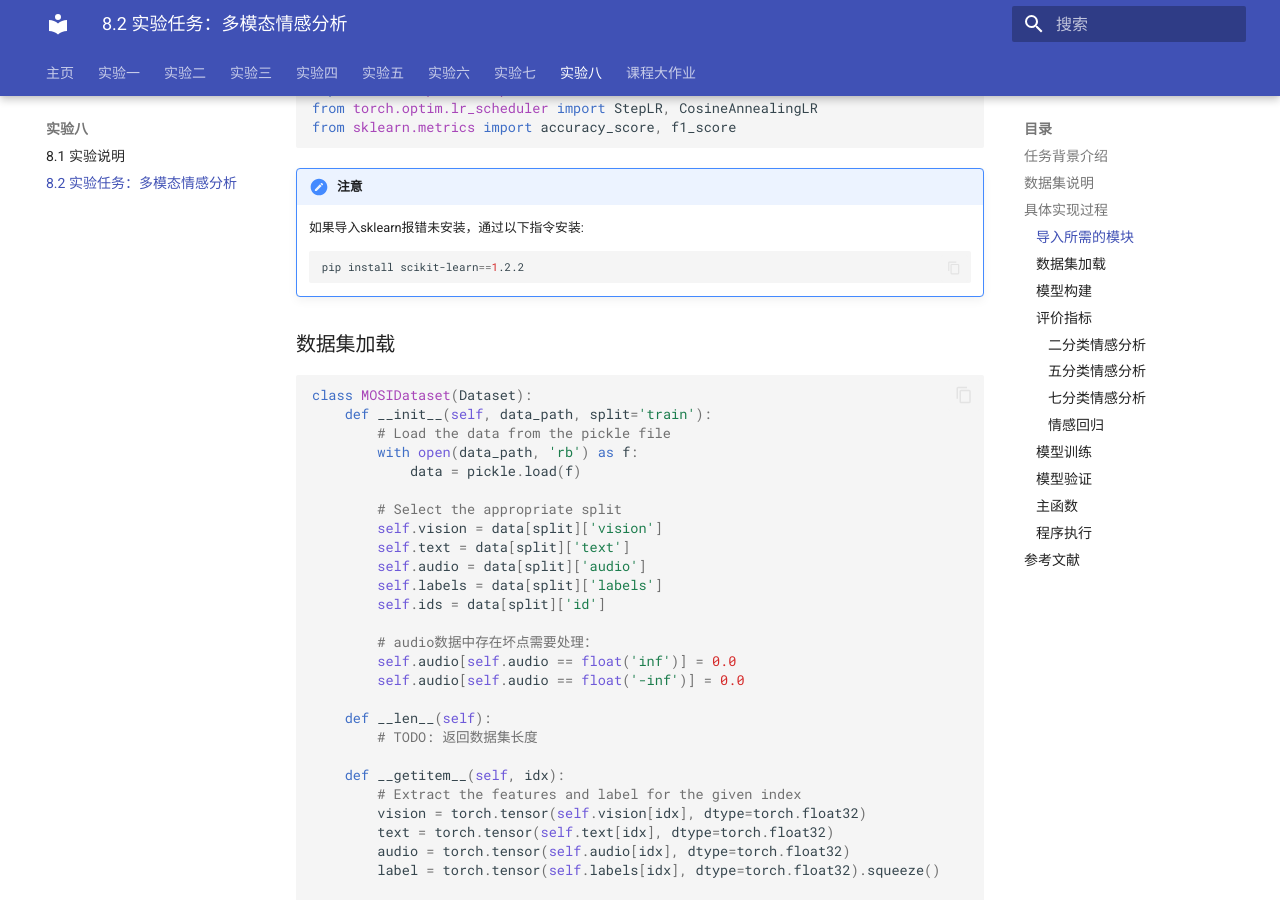
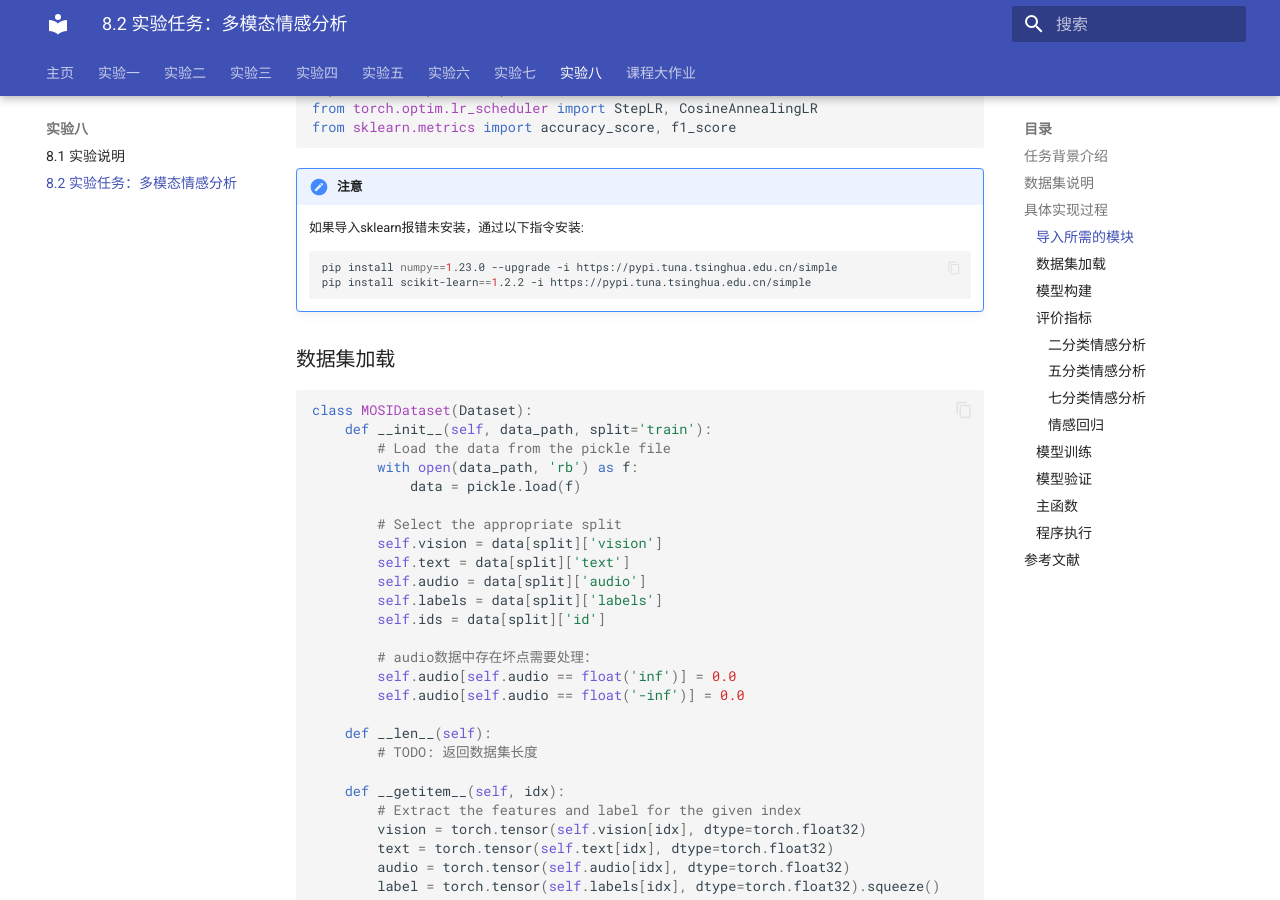
Before and after one commit to zhiweinju/nju-dl-lab-2025spring, an MkDocs documentation site: the page built from docs/lab8/多模态情感分析.md, in a window 1280 px wide and 900 px high, scrolled down 2023 px. Built offline with MkDocs 1.6.1 and Material for MkDocs 9.7.7, drawn with Linux system fonts in a browser that asks for light colours; a style sheet for code colours, icons or effects is not loaded.

Commit message:
Update 多模态情感分析.md

````diff
--- a/docs/lab8/多模态情感分析.md
+++ b/docs/lab8/多模态情感分析.md
@@ -71,7 +71,8 @@ from sklearn.metrics import accuracy_score, f1_score
 
     如果导入sklearn报错未安装，通过以下指令安装:
     ```shell
-    pip install scikit-learn==1.2.2
+    pip install numpy==1.23.0 --upgrade -i https://pypi.tuna.tsinghua.edu.cn/simple
+    pip install scikit-learn==1.2.2 -i https://pypi.tuna.tsinghua.edu.cn/simple
     ```
 
 ### 数据集加载
````
